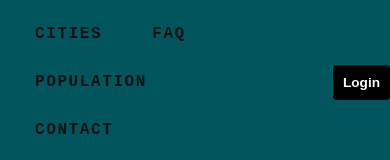
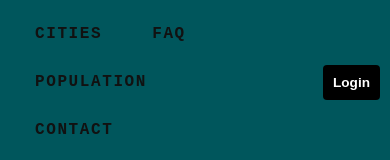
Before and after one commit to guihtryb/wonderful-cities-TDD, a React (Create React App) app: page / in a window 390 px wide. Shown: the top 160 px of the page. Built offline with nearby package versions, Linux system fonts and the light colour scheme.

Commit message:
style: loginButton media query

```diff
--- a/src/components/LoginButton/LoginButton.css
+++ b/src/components/LoginButton/LoginButton.css
@@ -10,3 +10,23 @@
   cursor: pointer;
   margin-left: 40px;
 }
+
+.login-button {
+  border: none;
+  padding: 10px;
+  border-radius: 4px;
+  background-color: #000;
+  color: #FFF;
+  font-size: 0.85rem;
+  font-weight: 700;
+  text-transform: capitalize;
+  cursor: pointer;
+  margin-left: 40px;
+}
+
+
+@media (max-width : 700px) {
+  .login-button {
+    margin-right: 10px;
+  }
+}
```
